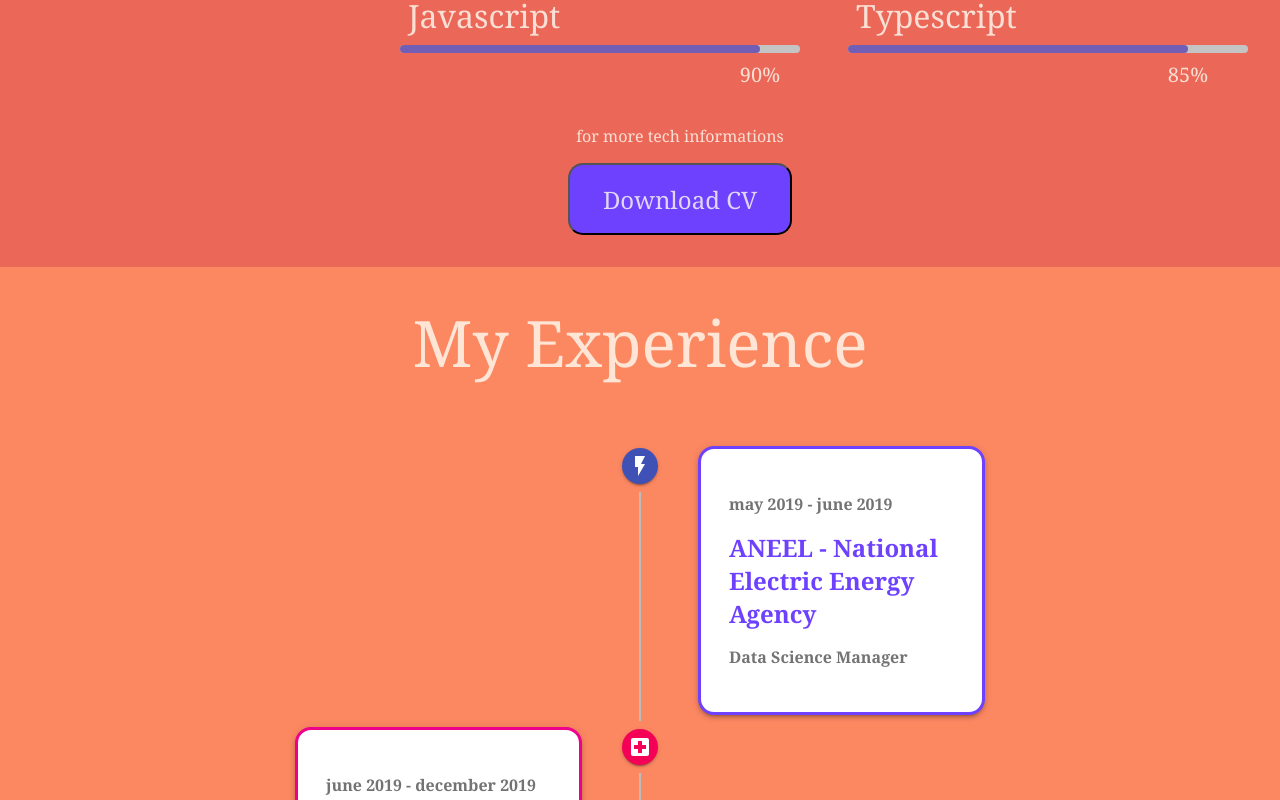
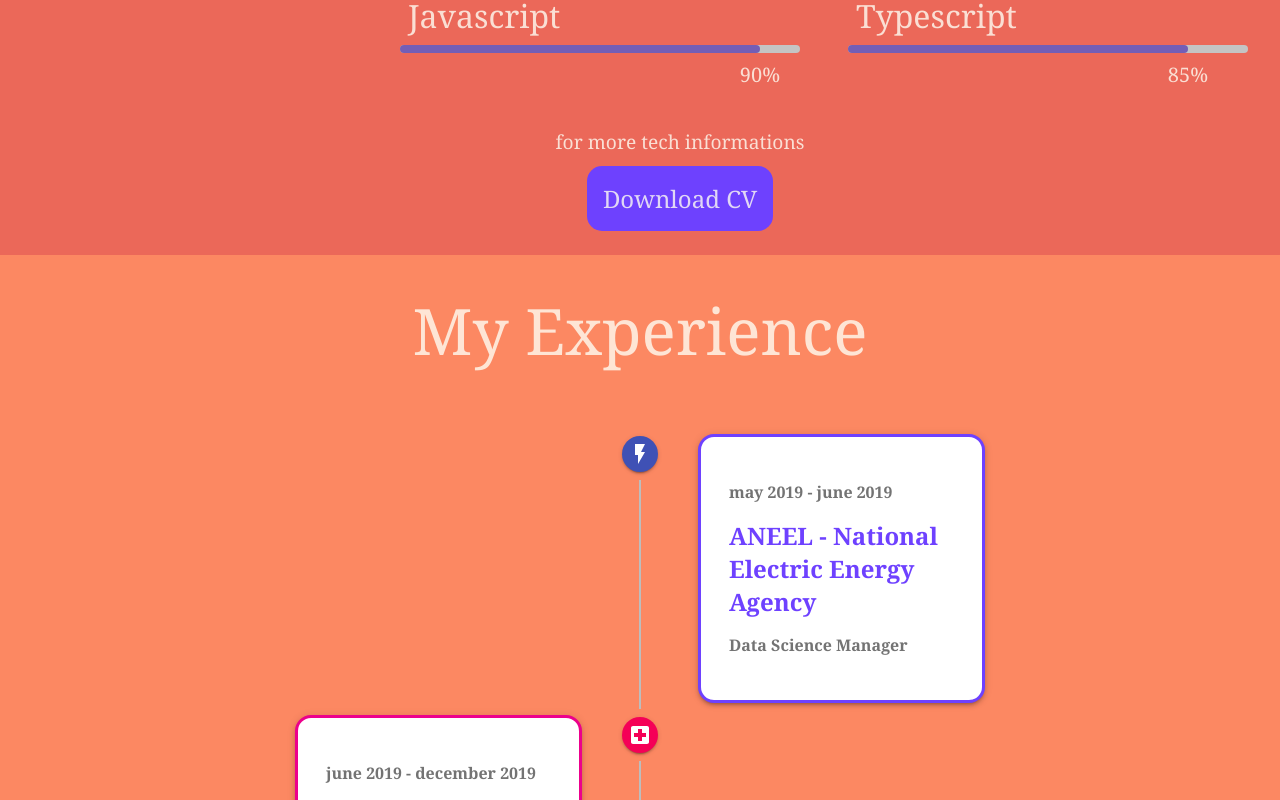
Before and after one commit to ericoBandeira/New-contact, a Next.js app: page / in a window 1280 px wide. Shown: the part 1080-1880 px from the top of the page. Built offline with nearby package versions, Linux system fonts and the light colour scheme.

Commit message:
Arrumando botão do download cv

```diff
--- a/src/components/AboutMe.tsx
+++ b/src/components/AboutMe.tsx
@@ -53,9 +53,9 @@ export function AboutMe(){
                 <p>
                     for more tech informations
                 </p>
-                <button onClick={downloadTxtFile}>
+                <a href='/EricoBandeira_CV_English.pdf' download>
                     Download CV
-                </button>
+                </a>
             </div>
         </div>
     );
--- a/styles/components/AboutMe.module.css
+++ b/styles/components/AboutMe.module.css
@@ -35,17 +35,21 @@
 .profileContainerButton{
     align-items: center;
     text-align: center;
+
+    padding-bottom: 2.5rem;
 }
 .profileContainerButton > p{
-   font-size: 1rem;
+   font-size: 1.2rem;
    color: rgba(254, 253, 242, 0.8);
    font-family: Cambria;
+   padding-bottom: 0.5rem;
 }
-.profileContainerButton > button{
+.profileContainerButton > a{
     background-color: #6E41FE;
     height: 4.5rem;
     width: 14rem;
     border-radius: 15px;
+    padding: 1rem;
 
 
     align-items: center;
@@ -54,5 +58,10 @@
     font-weight: normal;
     font-size: 1.5rem;
     color: rgba(254, 253, 242, 0.8);
-    margin-bottom: 2rem;
  }
+
+ .profileContainerButton > a:hover{
+    transform: scale(0.9);
+    transition: all 0.3s;
+    opacity: 0.8;
+ }
```
